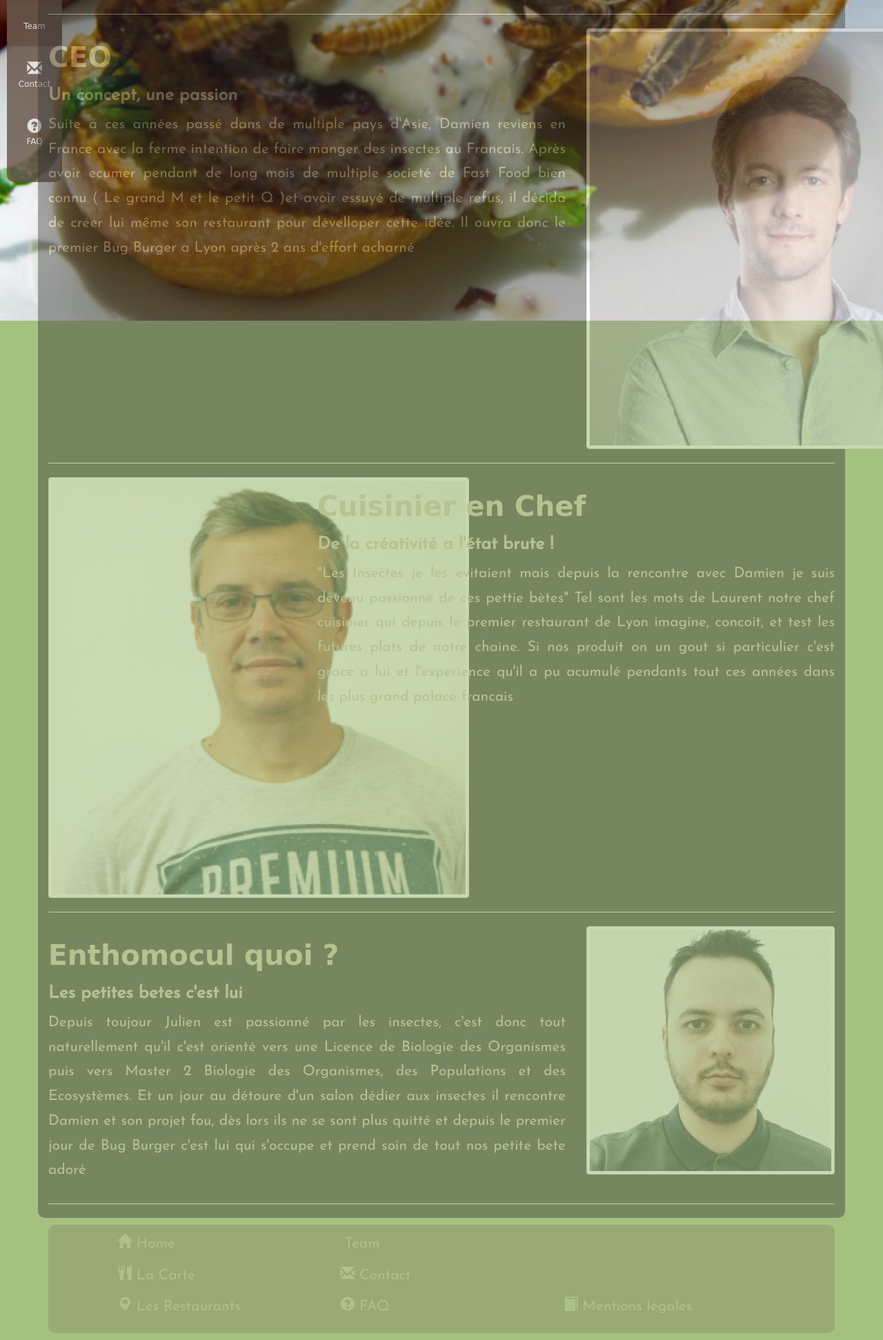
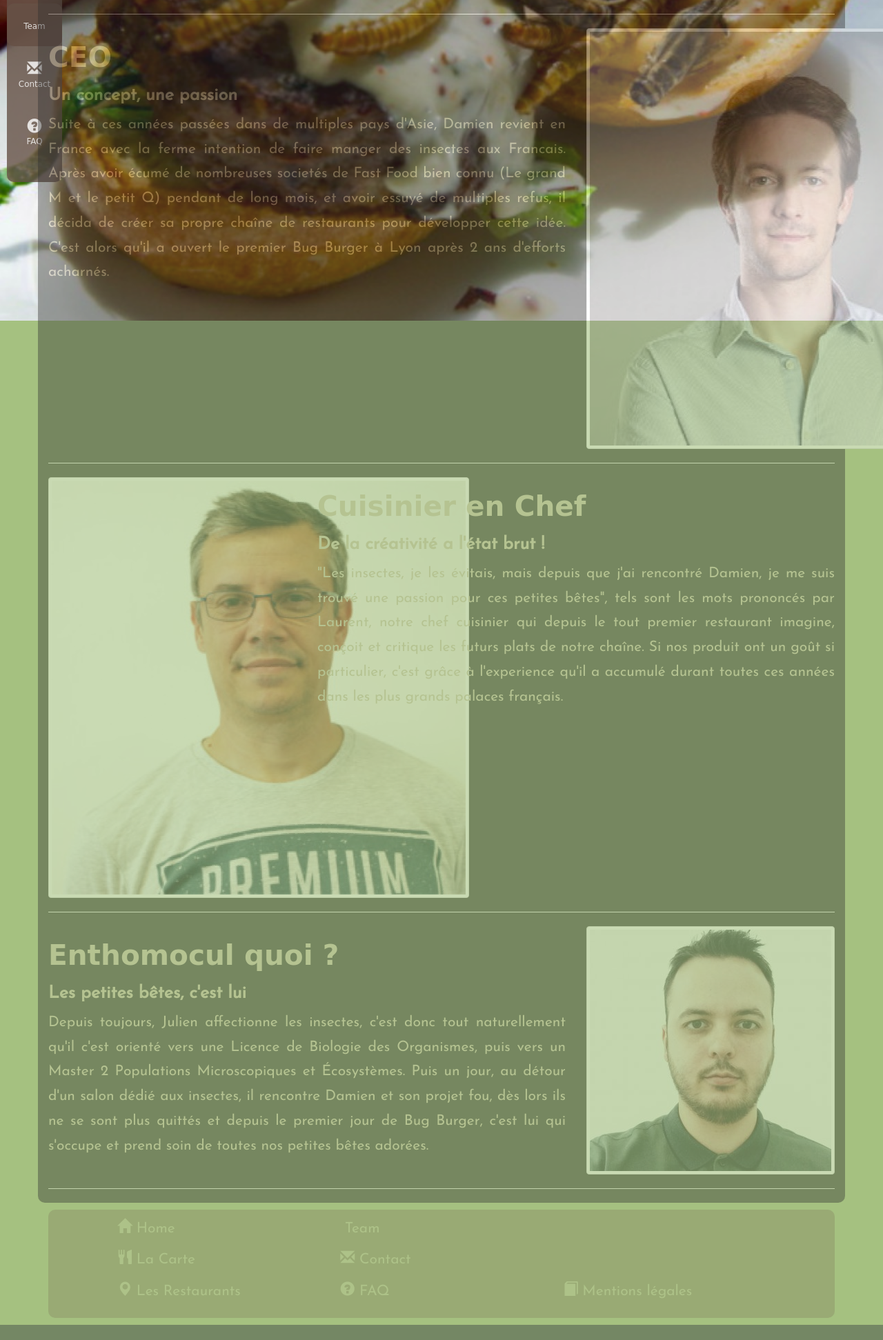
Before and after one commit to HysteriasKiwo/Lyon-project1-FPJ, a PHP site: page /index.php?page=team in a window 1280 px wide; the page is wider, and only the part inside the window is pictured. Shown: the part 335-2278 px from the top of that part at 69% size. After the commit the page ends 2256 px from the top of that part, so only its background shows below. Run offline with PHP 8.4, Linux system fonts and the light colour scheme; some libraries are stand-ins or nearby versions; some web fonts are replaced.

Commit message:
Mistakes fixed

```diff
--- a/contact.php
+++ b/contact.php
@@ -11,13 +11,13 @@
                     <input type="text" class="form-control" name="name" id="name" placeholder="Jean...">
                 </div>
 
-                <label for="email">Votre email</label>
+                <label for="email">Votre email :</label>
                 <div class="input-group">
                     <div class="input-group-addon"><i class="glyphicon glyphicon-envelope"></i></div>
                     <input type="text" class="form-control" name="email" id="email" placeholder="bug@burger.fr...">
                 </div>
 
-                <label for="tel">Votre telephone</label>
+                <label for="tel">Votre téléphone :</label>
                 <div class="input-group">
                     <div class="input-group-addon"><i class="glyphicon glyphicon-phone"></i></div>
                     <input type="text" class="form-control" name="tel" id="tel" placeholder="06...">
@@ -34,7 +34,7 @@
     </div>
     <div class="row">
         <div class="col-md-12">
-            <button type="submit" class="btn btn-primary">Submit</button>
+            <button type="submit" class="btn btn-primary">Envoyer</button>
         </div>
 
     </div>
--- a/home.php
+++ b/home.php
@@ -1,6 +1,5 @@
 <h1>BugBurger Fast & Bio,</h1>
 
 <h2>Venez découvrir une nouvelle façon de manger des protéines. </h2>
-<p> BugBurger a créé pour vous une gamme de produits a base de légumes frais, du pain fait maison par nos boulangers et
-    fait notre renommée. Des insectes accompagnants des pièces de viande de qualité, fraîchement
-    sélectionnée par notre armée de carnivores.</p>
+<p> BugBurger a créé pour vous une gamme de produits a base de légumes frais, du pain fait maison par nos boulangers
+    et des insectes accompagnant des pièces de viande de qualité, fraîchement sélectionnées par notre armée de carnivores.</p>
--- a/mentions.php
+++ b/mentions.php
@@ -4,11 +4,11 @@
 <p>En vertu de l'article 6 de la loi n° 2004-575 du 21 juin 2004 pour la confiance dans l'économie numérique, il est précisé aux utilisateurs du site <a href="http://www.bugburger.com/">www.bugburger.com</a> l'identité des différents intervenants dans le cadre de sa réalisation et de son suivi :</p>
 <p>
 <div class="encadre">
-    <strong>Propriétaire</strong> : Bug Burger –  – 17 Rue de la Wild Code School<br />
-    <strong>Créateur</strong>  : <a href="www.example.com">Bug'Mama</a><br />
+    <strong>Propriétaire</strong> : Bug Burger – 17, Rue de la Wild Code School<br />
+    <strong>Créateur</strong>  : <a href="www.bugmama.com">Bug'Mama</a><br />
     <strong>Responsable publication</strong> : Bug'Papa – papa@bugburger.com<br />
     <strong>Webmaster</strong> : Bug'Papa – papa@bugburger.com<br />
-    <strong>Hébergeur</strong> : loclahost – 17 Rue de la Wild Code School<br />
+    <strong>Hébergeur</strong> : Localhost – 17, Rue de la Wild Code School<br />
 </div>
 
 
--- a/team.php
+++ b/team.php
@@ -9,11 +9,11 @@
         <h2>Un concept, une passion</h2>
 
         <p class="text">
-            Suite a ces années passé dans de multiple pays d'Asie, Damien reviens en France avec la
-            ferme intention de faire manger des insectes au Francais. Après avoir ecumer pendant de long mois de
-            multiple societé de Fast Food bien connu ( Le grand M et le petit Q )et avoir essuyé de multiple
-            refus, il décida de créer lui même son restaurant pour dévelloper cette idée. Il ouvra donc le premier Bug
-            Burger a Lyon après 2 ans d'effort acharné
+            Suite à ces années passées dans de multiples pays d'Asie, Damien revient en France avec la
+            ferme intention de faire manger des insectes aux Francais. Après avoir écumé de
+            nombreuses societés de Fast Food bien connu (Le grand M et le petit Q) pendant de long mois, et avoir essuyé de multiples
+            refus, il décida de créer sa propre chaîne de restaurants pour développer cette idée. C'est alors qu'il a ouvert le premier Bug
+            Burger à Lyon après 2 ans d'efforts acharnés.
 
         </p>
     </div>
@@ -30,14 +30,14 @@
     <div class="col-md-8">
         <h1>Cuisinier en Chef</h1>
 
-        <h2>De la créativité a l'état brute !</h2>
+        <h2>De la créativité a l'état brut !</h2>
 
         <p class="text">
-            "Les Insectes je les evitaient mais depuis la rencontre avec Damien je suis devenu passionné de
-            ces pettie bètes" Tel sont les mots de Laurent notre chef cuisinier qui depuis le premier restaurant de Lyon
-            imagine, concoit, et test les futures plats de notre chaine. Si nos produit on un gout si particulier c'est
-            grace a lui et l'experience qu'il a pu acumulé pendants tout ces années dans les plus grand palace
-            francais</p>
+            "Les insectes, je les évitais, mais depuis que j'ai rencontré Damien, je me suis trouvé une passion pour
+            ces petites bêtes", tels sont les mots prononcés par Laurent, notre chef cuisinier qui depuis le tout premier restaurant
+            imagine, conçoit et critique les futurs plats de notre chaîne. Si nos produit ont un goût si particulier, c'est
+            grâce à l'experience qu'il a accumulé durant toutes ces années dans les plus grands palaces
+            français.</p>
     </div>
 
 </div>
@@ -47,15 +47,14 @@
     <div class="col-md-8">
         <h1>Enthomocul quoi ?</h1>
 
-        <h2>Les petites betes c'est lui</h2>
+        <h2>Les petites bêtes, c'est lui</h2>
 
         <p class="text">
-            Depuis toujour Julien est passionné par les insectes, c'est donc tout naturellement qu'il c'est orienté vers
-            une Licence de Biologie des Organismes puis vers Master 2 Biologie des Organismes, des Populations et des
-            Ecosystèmes. Et un jour au détoure d'un salon dédier aux insectes il rencontre Damien et son projet fou, dès
-            lors ils ne se sont plus quitté et depuis le premier jour de Bug Burger c'est lui qui s'occupe et prend soin
-            de tout nos petite bete adoré
-
+            Depuis toujours, Julien affectionne les insectes, c'est donc tout naturellement qu'il c'est orienté vers
+            une Licence de Biologie des Organismes, puis vers un Master 2 Populations Microscopiques et
+            Écosystèmes. Puis un jour, au détour d'un salon dédié aux insectes, il rencontre Damien et son projet fou, dès
+            lors ils ne se sont plus quittés et depuis le premier jour de Bug Burger, c'est lui qui s'occupe et prend soin
+            de toutes nos petites bêtes adorées.
         </p>
     </div>
     <div class="col-md-4"><img class="media-object img-thumbnail" src="img/julien.jpg" alt="Entomoculteur">
```
Also changed, not shown: archive.php (deleted, +0 -57 lines), carte.php (+18 -20 lines).
